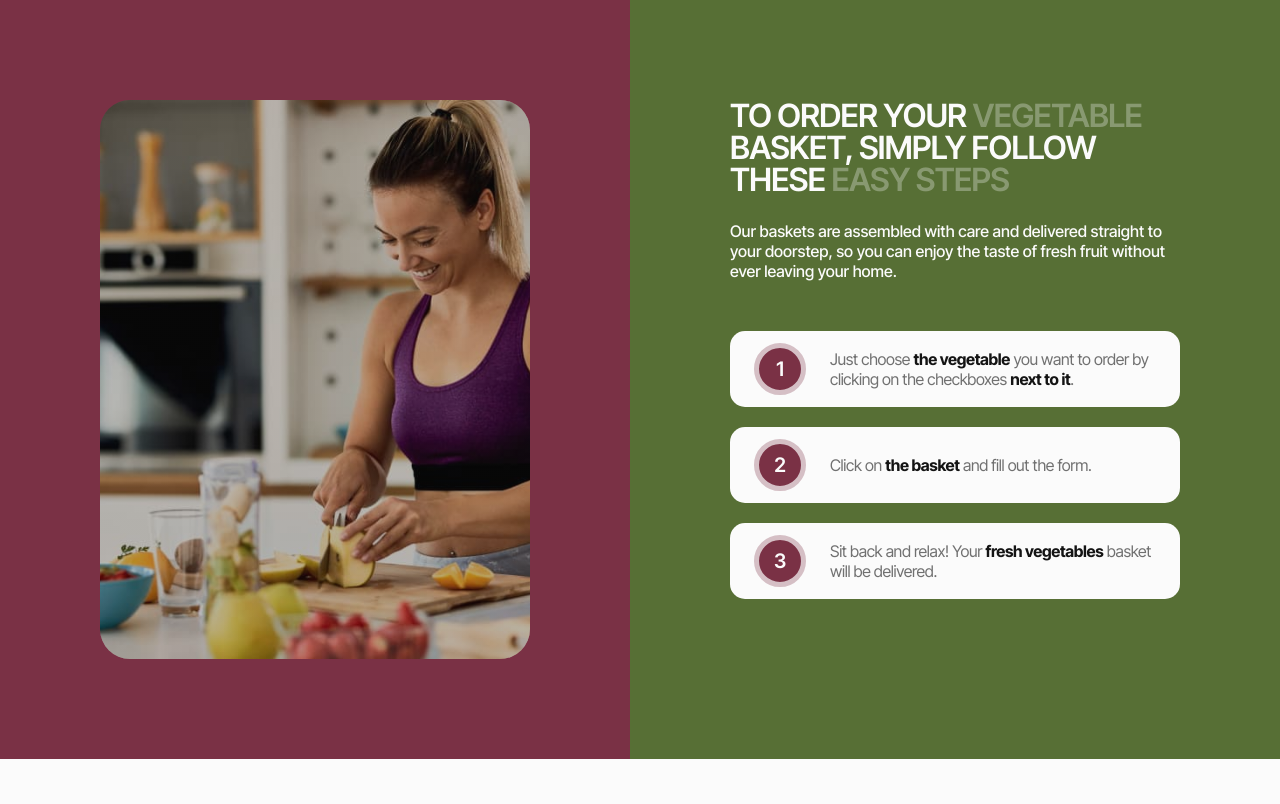
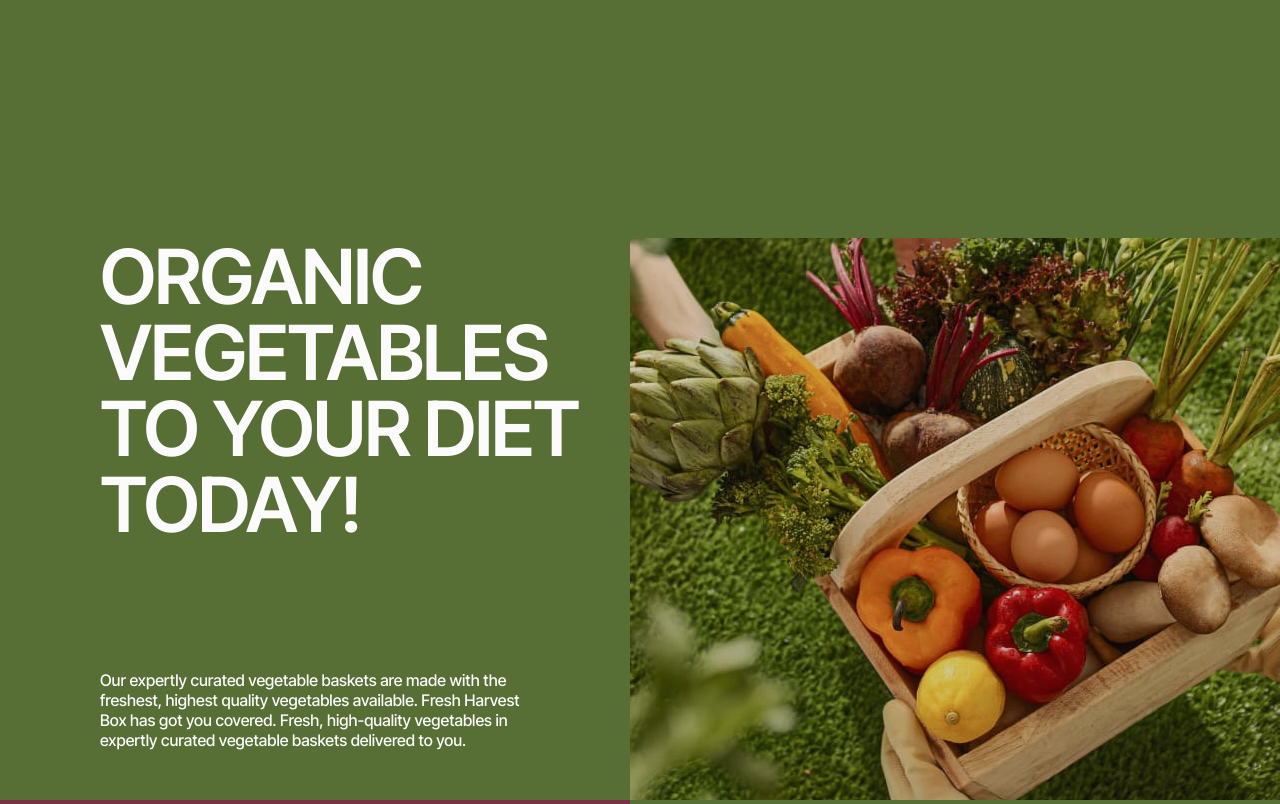
Before and after one commit to PrysiazhnaIra/VegetableStore, a plain HTML site: page index.html in a window 1280 px wide. Shown: the top 804 px of the page. Drawn offline with nearby package versions, Linux system fonts and the light colour scheme.

Commit message:
added genera lninfo

```diff
--- a/css/styles.css
+++ b/css/styles.css
@@ -1,3 +1,153 @@
+/* hero */
+
+.hero {
+  background-color: #576f35;
+  padding-top: 100px;
+}
+
+.hero-container {
+  background-image: linear-gradient(
+      0deg,
+      rgba(20, 20, 20, 0.2) 0%,
+      rgba(20, 20, 20, 0.2) 100%
+    ),
+    url(../images/hero/harvest-mob.jpg);
+  background-repeat: no-repeat;
+  background-position: bottom;
+  height: 370px;
+}
+
+.hero-text-block {
+  margin-bottom: 40px;
+}
+
+.hero-title {
+  color: #fbfbfb;
+  font-size: 48px;
+  font-weight: 600;
+  line-height: 1;
+  letter-spacing: -0.02em;
+  text-transform: uppercase;
+  margin-bottom: 20px;
+}
+
+.hero-text {
+  color: #fbfbfb;
+  font-size: 14px;
+  font-weight: 500;
+  line-height: 1.29;
+}
+
+@media screen and (min-device-pixel-ratio: 2),
+  (min-resolution: 192dpi),
+  (min-resolution: 2dppx) {
+  .hero-container {
+    background-image: linear-gradient(
+        0deg,
+        rgba(20, 20, 20, 0.2) 0%,
+        rgba(20, 20, 20, 0.2) 100%
+      ),
+      url(../images/hero/harvest-mob.jpg);
+  }
+}
+
+@media screen and (min-width: 768px) {
+  .hero {
+    padding-top: 122px;
+  }
+
+  .hero-text-block {
+    margin-bottom: 50px;
+  }
+
+  .hero-title {
+    font-size: 76px;
+    margin-bottom: 25px;
+  }
+
+  .hero-text {
+    font-size: 16px;
+    line-height: 1.25;
+  }
+
+  .hero-container {
+    background-image: linear-gradient(
+        0deg,
+        rgba(20, 20, 20, 0.2) 0%,
+        rgba(20, 20, 20, 0.2) 100%
+      ),
+      url(../images/hero/harvest-tab.jpg);
+    background-repeat: no-repeat;
+    background-position: bottom;
+    height: 539px;
+  }
+
+  @media screen and (min-device-pixel-ratio: 2),
+    (min-resolution: 192dpi),
+    (min-resolution: 2dppx) {
+    .hero-container {
+      background-image: linear-gradient(
+          0deg,
+          rgba(20, 20, 20, 0.2) 0%,
+          rgba(20, 20, 20, 0.2) 100%
+        ),
+        url(../images/hero/harvest-tab-2.jpg);
+      height: 539px;
+    }
+  }
+}
+
+@media screen and (min-width: 1280px) {
+  .hero {
+    padding-top: 238px;
+  }
+
+  .hero-text-block {
+    margin-bottom: 50px;
+  }
+
+  .hero-title {
+    font-size: 76px;
+    margin-bottom: 128px;
+    width: 502px;
+  }
+
+  .hero-text {
+    font-size: 16px;
+    line-height: 1.25;
+    width: 472px;
+    padding-right: 30px;
+  }
+  .hero-block {
+    background-image: linear-gradient(
+        0deg,
+        rgba(20, 20, 20, 0.2) 0%,
+        rgba(20, 20, 20, 0.2) 100%
+      ),
+      url(../images/hero/harvest-desk.jpg);
+    background-repeat: no-repeat;
+    background-position: right;
+    background-size: 650px 800px;
+    max-height: 800px;
+    display: flex;
+    gap: 28px;
+  }
+
+  @media screen and (min-device-pixel-ratio: 2),
+    (min-resolution: 192dpi),
+    (min-resolution: 2dppx) {
+    .hero-block {
+      background-image: linear-gradient(
+          0deg,
+          rgba(20, 20, 20, 0.2) 0%,
+          rgba(20, 20, 20, 0.2) 100%
+        ),
+        url(../images/hero/harvest-desk-2.jpg);
+      background-size: 650px 800px;
+    }
+  }
+}
+
 /* how it works */
 
 .work {
--- a/index.html
+++ b/index.html
@@ -22,6 +22,21 @@
     <!-- header -->
     <header></header>
     <main>
+      <!-- hero -->
+      <section class="hero">
+        <div class="container hero-block">
+          <div class="hero-text-block">
+            <h1 class="hero-title">organic vegetables to your diet today!</h1>
+            <p class="hero-text">
+              Our expertly curated vegetable baskets are made with the freshest,
+              highest quality vegetables available. Fresh Harvest Box has got
+              you covered. Fresh, high-quality vegetables in expertly curated
+              vegetable baskets delivered to you.
+            </p>
+          </div>
+          <div class="hero-container"></div>
+        </div>
+      </section>
       <!-- how it works -->
       <section id="works" class="work">
         <div class="container-work">
```
Also changed, not shown: images/hero/harvest-desk-2.jpg (added), images/hero/harvest-desk.jpg (added), images/hero/harvest-mob-2.jpg (added), images/hero/harvest-mob.jpg (added), images/hero/harvest-tab-2.jpg (added), images/hero/harvest-tab.jpg (added), 3 other files.
